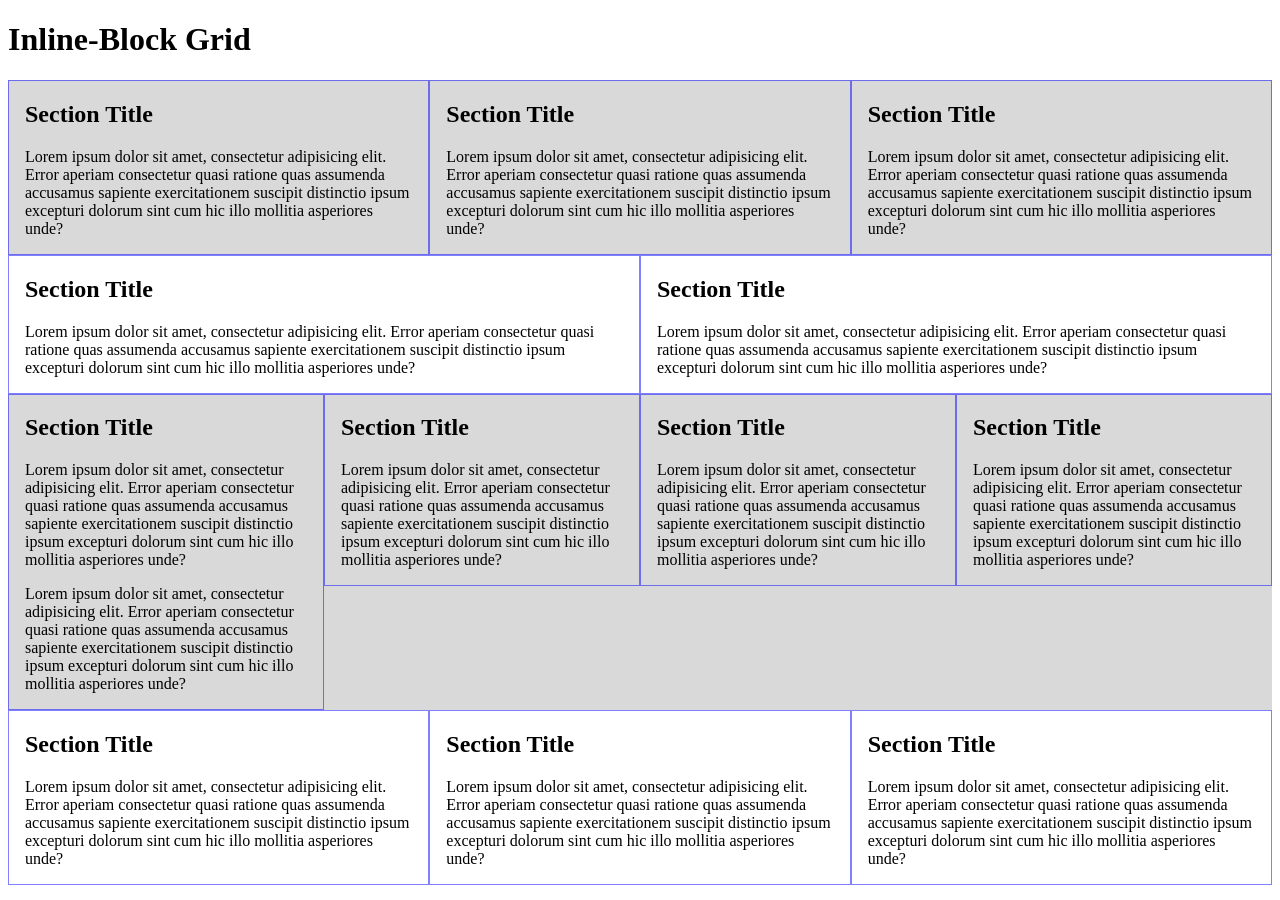
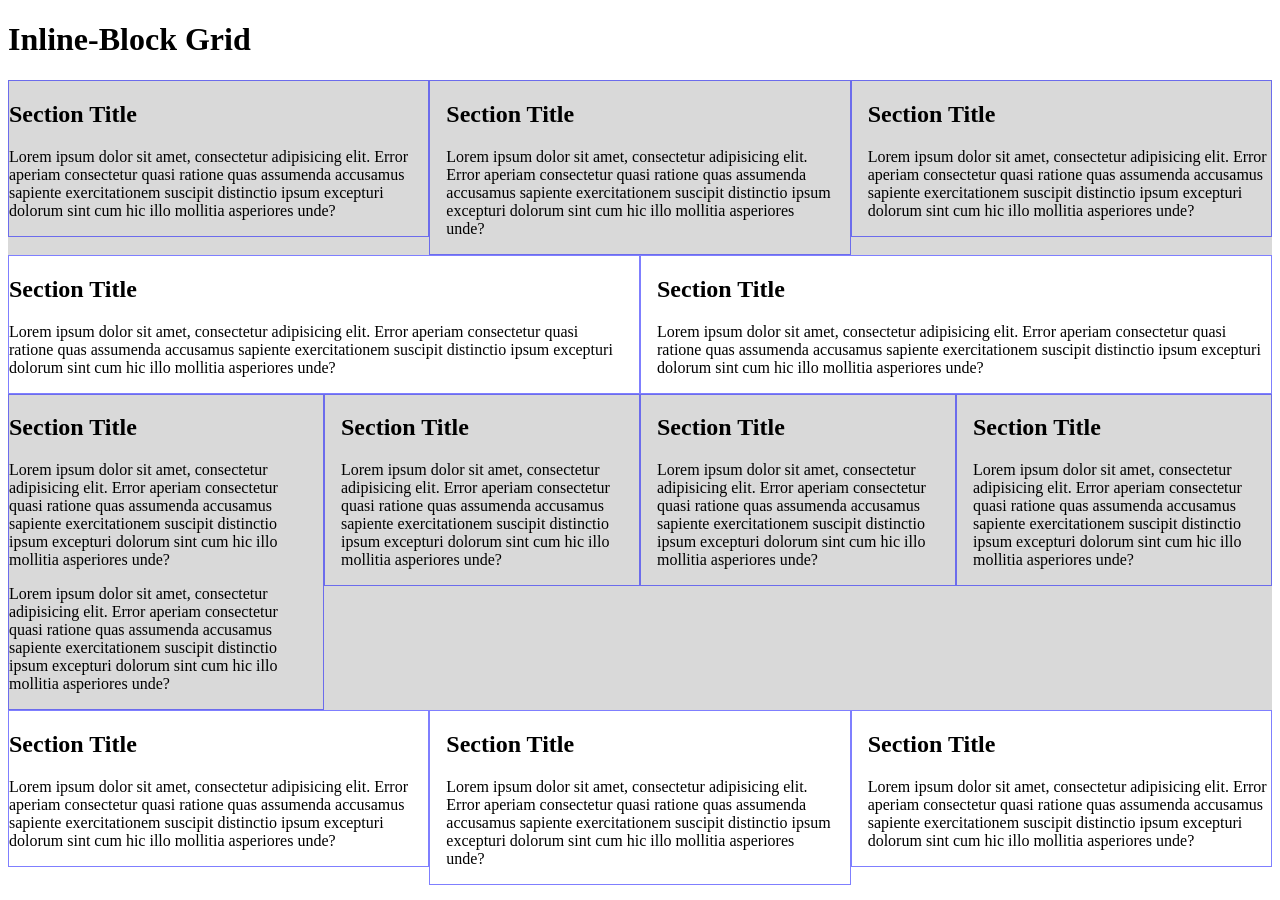
Before and after one commit to karlyanelson/sass-explorations, a Jekyll site: the page built from index.html, in a window 1280 px wide. Built offline with Jekyll 4.4.1, drawn with Linux system fonts in a browser that asks for light colours.

Commit message:
more stuff

```diff
--- a/_sass/grid/_grid.scss
+++ b/_sass/grid/_grid.scss
@@ -11,13 +11,13 @@
 .row section{
   border:1px solid rgba(blue, .5);
 
-  // &:first-child{
-  //   @include col($first: true);
-  // }
-  //
-  // &:last-child{
-  //   @include col($last: true);
-  // }
+  &:first-child{
+    padding-left: 0;
+  }
+
+  &:last-child{
+    padding-right: 0;
+  }
 }
 
 .first{
```
